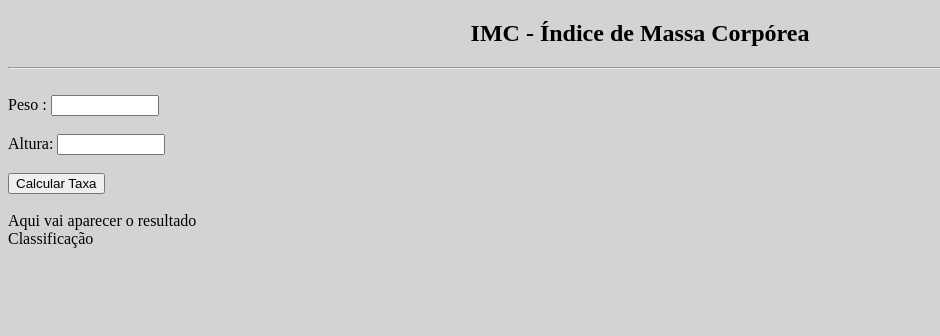
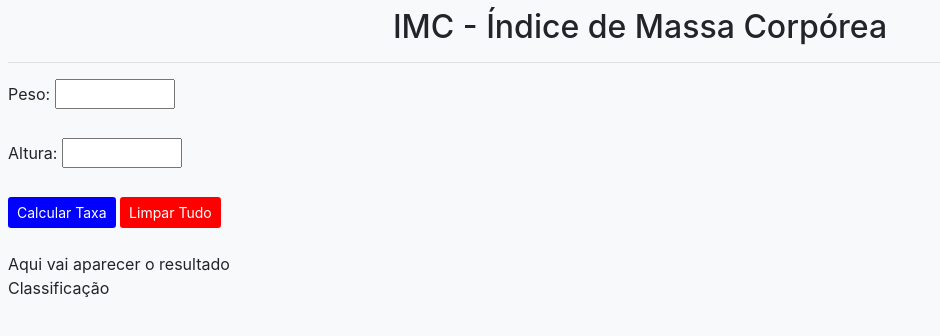
Before and after one commit to thiago-suzuki/Calculadora-IMC, a plain HTML site: page index.html in a window 1280 px wide. Shown: the whole page, without its empty margins (0-940 px from the left). Drawn offline with nearby package versions, Linux system fonts and the light colour scheme.

Commit message:
Site Update

```diff
--- a/app.js
+++ b/app.js
@@ -1,5 +1,14 @@
 function Calcular(peso, altura) {
    return peso / (Math.pow(altura, 2));
+}
+
+function Resetar() {
+    document.querySelector("#peso").value = ""
+    document.querySelector("#altura").value = ""
+    document.querySelector("#classificacao").innerText = "Classificação"
+    document.querySelector("#classificacao").style.fontWeight = 'normal'
+    document.querySelector("#classificacao").style.color = 'Black'
+    document.querySelector("#resultado").innerText = "Aqui vai aparecer o resultado"
 }
 
 function Mostrar() {
@@ -10,7 +19,7 @@ function Mostrar() {
     }
     else {
         let IMC = Calcular(peso, altura)
-        document.querySelector("#resultado").innerText = IMC.toFixed(2);
+        document.querySelector("#resultado").innerText = IMC.toFixed(5);
         if(IMC < 18.5) {
             document.querySelector("#classificacao").innerText = "Magreza"
             document.querySelector("#classificacao").style.color = 'Blue'
@@ -39,3 +48,4 @@ function Mostrar() {
     }
 }
 document.querySelector("#btnCalculo").addEventListener("click", Mostrar);
+document.querySelector("#btnLimpar").addEventListener("click", Resetar);
--- a/index.html
+++ b/index.html
@@ -7,17 +7,16 @@
     <meta name="viewport" content="width=device-width, initial-scale=1.0">
     <title>Cálculo IMC</title>
     <link rel="stylesheet" href='site.css'>
+    <link rel="stylesheet" href="https://maxcdn.bootstrapcdn.com/bootstrap/4.0.0/css/bootstrap.min.css" integrity="sha384-Gn5384xqQ1aoWXA+058RXPxPg6fy4IWvTNh0E263XmFcJlSAwiGgFAW/dAiS6JXm" crossorigin="anonymous">
     <script src='app.js' defer></script>
 </head>
 
-<body>
-    <h2>IMC - Índice de Massa Corpórea</h2>
+<body class="m-2 bg-light">
+    <h2 class="text-center">IMC - Índice de Massa Corpórea</h2>
     <hr>
 
-    <br>
-
     <div>
-        <label class='teste' for='peso'>Peso :</label>
+        <label class='teste' for='peso'>Peso:</label>
         <input type="text" id="peso" required>
     </div>
 
@@ -30,11 +29,12 @@
 
     <br>
 
-    <div>
-        <button id='btnCalculo'> Calcular Taxa</button>
+    <div class="d-inline-block">
+        <button class="btn btn-sm" id='btnCalculo'>Calcular Taxa</button>
+        <button class="btn btn-sm" id='btnLimpar'>Limpar Tudo</button>
     </div>
 
-    <br>
+    <br><br>
 
     <div id='resultado'>
         Aqui vai aparecer o resultado
--- a/site.css
+++ b/site.css
@@ -1,11 +1,17 @@
 body {
-    background-color: lightgray;
-}
-
-h2 {
-    text-align: center;
+  font-family: Arial, Helvetica, sans-serif;
 }
 
 input {
-    width: 100px;
+  width: 120px;
 }
+
+#btnCalculo {
+  background-color: blue;
+  color: white;
+}
+
+#btnLimpar {
+    background-color: red;
+    color: white;
+}
```
